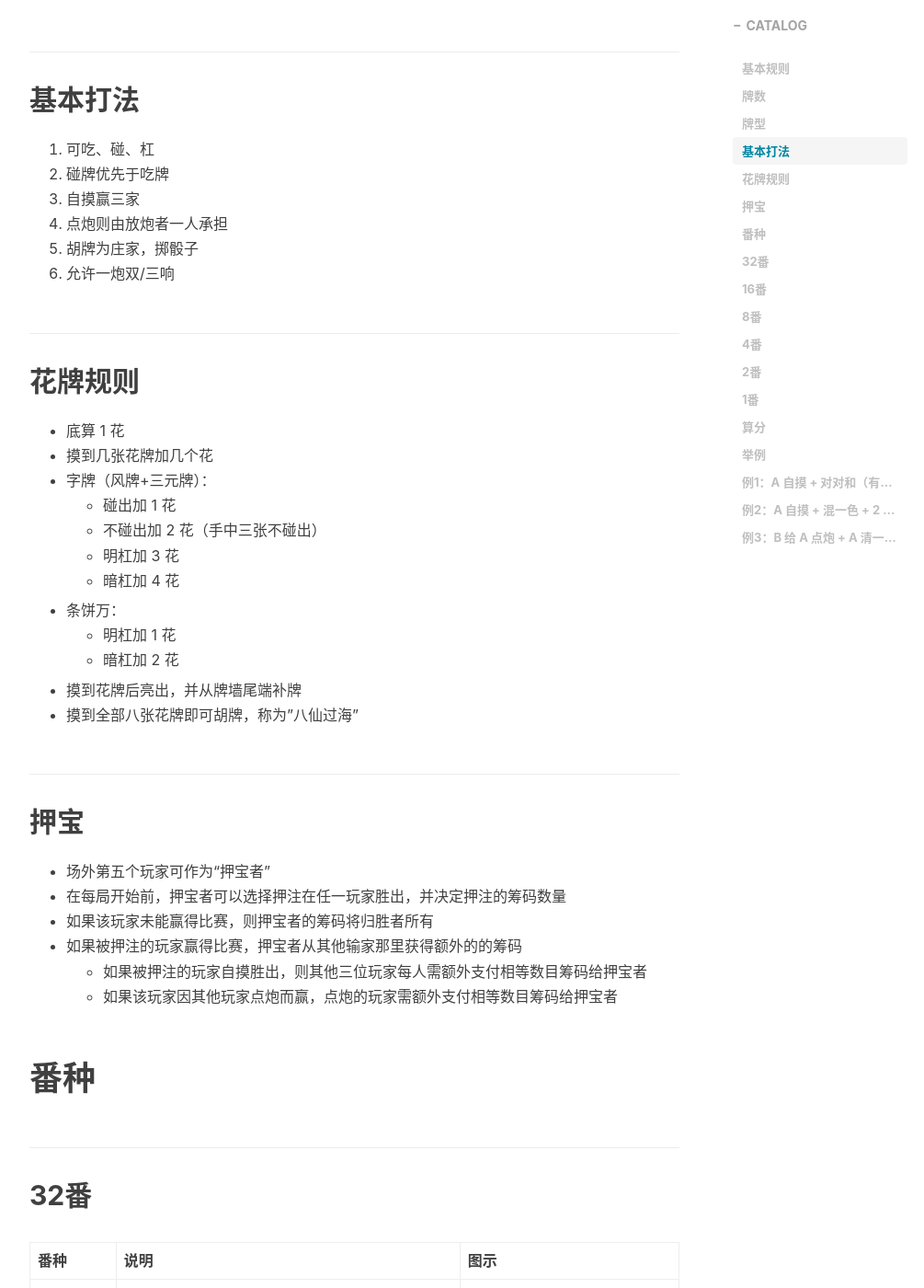
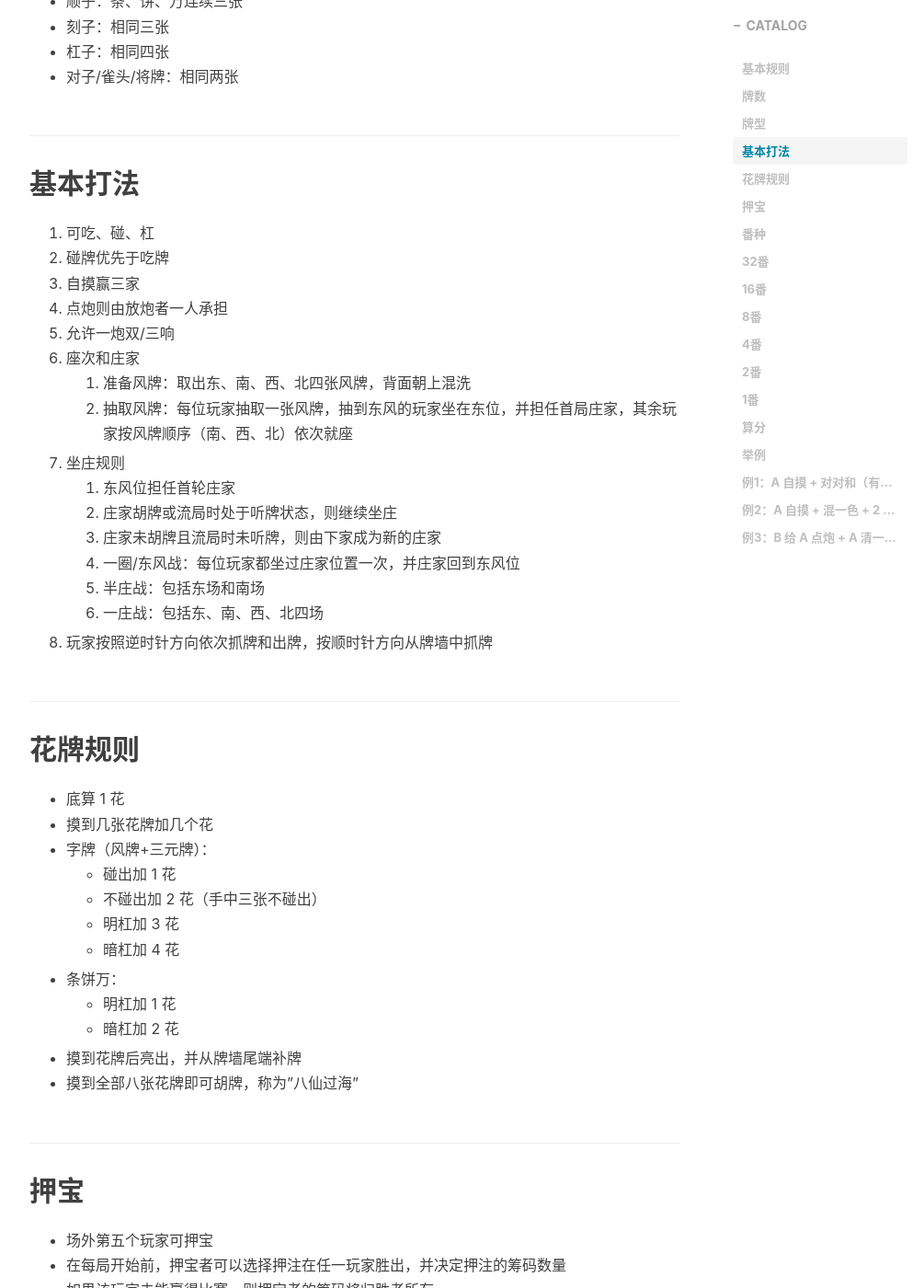
Before and after one commit to dutchflu/dutchflu.github.io, a Jekyll site: the page built from _posts/2024-10-13-改良无锡麻将.md, in a window 1280 px wide and 1400 px high, scrolled down 2074 px. Shown: the whole window at 92% size, without its empty margins (233-1238 px from the left). Built offline with Jekyll 4.4.1, drawn with Linux system fonts in a browser that asks for light colours; nearby versions of some CDN libraries; comment, search, counter and statistics services are not loaded; some of the changed text lies outside the part shown.

Commit message:
修改坐庄规则

```diff
--- a/_posts/2024-10-13-改良无锡麻将.md
+++ b/_posts/2024-10-13-改良无锡麻将.md
@@ -18,6 +18,10 @@
 > 为此，此版本在无锡本地麻将的基础上，融入了一些国标麻将、日麻和粤麻的番种，以此追求娱乐性（运气）与竞技性（技巧）的平衡。
 
 > 版本改动：
+>
+> Ver.3.0
+>
+> * 修改坐庄方式：不再由胡牌者坐庄，改为东南西北轮流坐庄
 >
 > Ver.2.0
 >
@@ -45,7 +49,7 @@
 >
 > - 初始版本
 
-> Contributors: 万金，爱拼但只赢5块(原~~自摸天后~~)，六次方花神，菜鸡boss，一方，平和王，天使投资人
+> Contributors: 万金，爱拼但只赢5块（原~~自摸天后~~），六次方花神，菜鸡boss，一方，平和王，天使投资人，只胡大番（aka 一局王者）
 
 > Leaderboard:
 >
@@ -79,8 +83,20 @@
 2. 碰牌优先于吃牌
 3. 自摸赢三家
 4. 点炮则由放炮者一人承担
-5. 胡牌为庄家，掷骰子
-6. 允许一炮双/三响
+5. 允许一炮双/三响
+6. 座次和庄家
+   1. 准备风牌：取出东、南、西、北四张风牌，背面朝上混洗
+   2. 抽取风牌：每位玩家抽取一张风牌，抽到东风的玩家坐在东位，并担任首局庄家，其余玩家按风牌顺序（南、西、北）依次就座
+
+7. 坐庄规则
+   1. 东风位担任首轮庄家
+   2. 庄家胡牌或流局时处于听牌状态，则继续坐庄
+   3. 庄家未胡牌且流局时未听牌，则由下家成为新的庄家
+   4. 一圈/东风战：每位玩家都坐过庄家位置一次，并庄家回到东风位
+   5. 半庄战：包括东场和南场
+   6. 一庄战：包括东、南、西、北四场
+
+8. 玩家按照逆时针方向依次抓牌和出牌，按顺时针方向从牌墙中抓牌
 
 ## 花牌规则
 
@@ -99,7 +115,7 @@
 
 ## 押宝
 
-- 场外第五个玩家可作为“押宝者”
+- 场外第五个玩家可押宝
 - 在每局开始前，押宝者可以选择押注在任一玩家胜出，并决定押注的筹码数量
 - 如果该玩家未能赢得比赛，则押宝者的筹码将归胜者所有
 - 如果被押注的玩家赢得比赛，押宝者从其他输家那里获得额外的的筹码
```
Also changed, not shown: other parts of _posts/2024-10-13-改良无锡麻将.md (+2 -2 lines).
